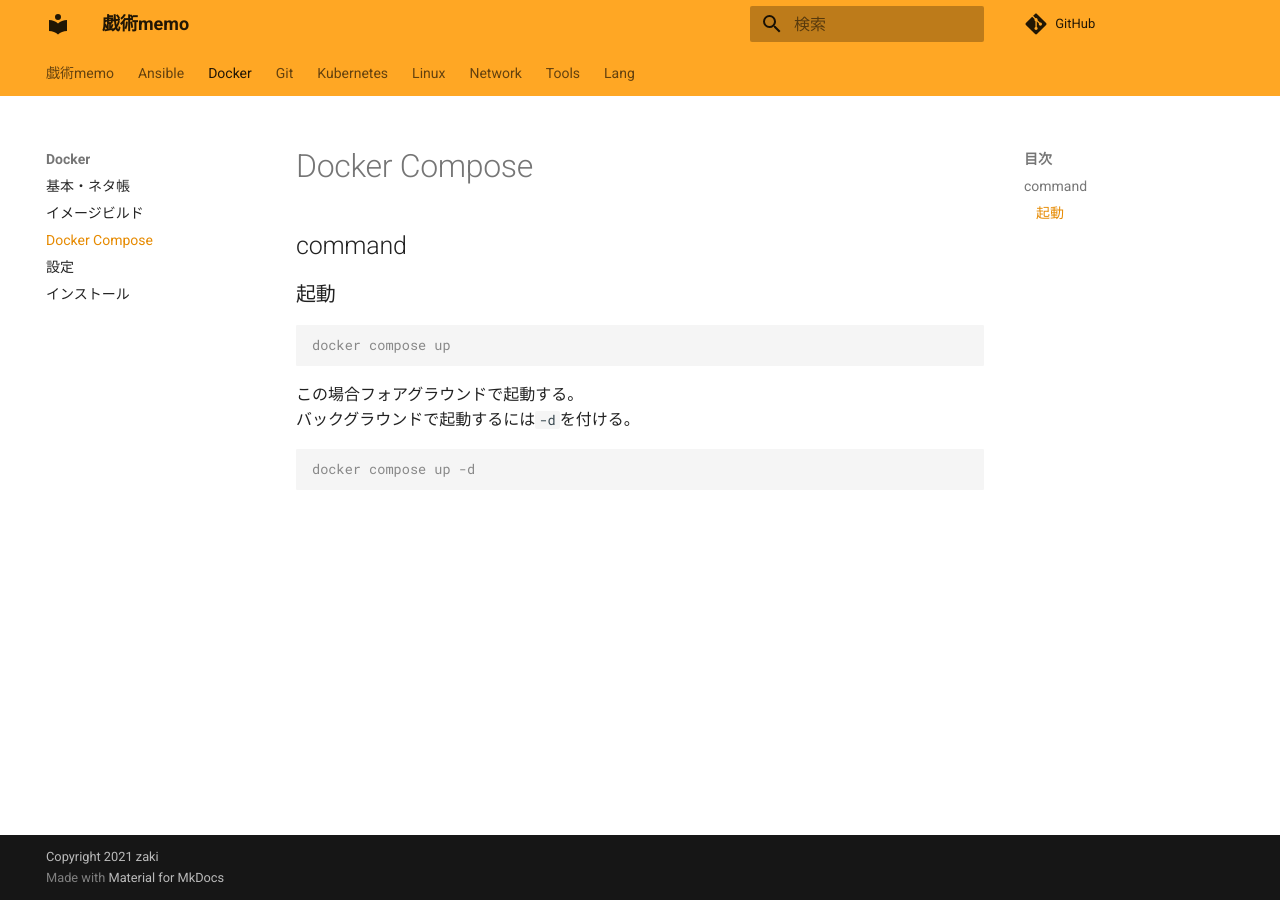
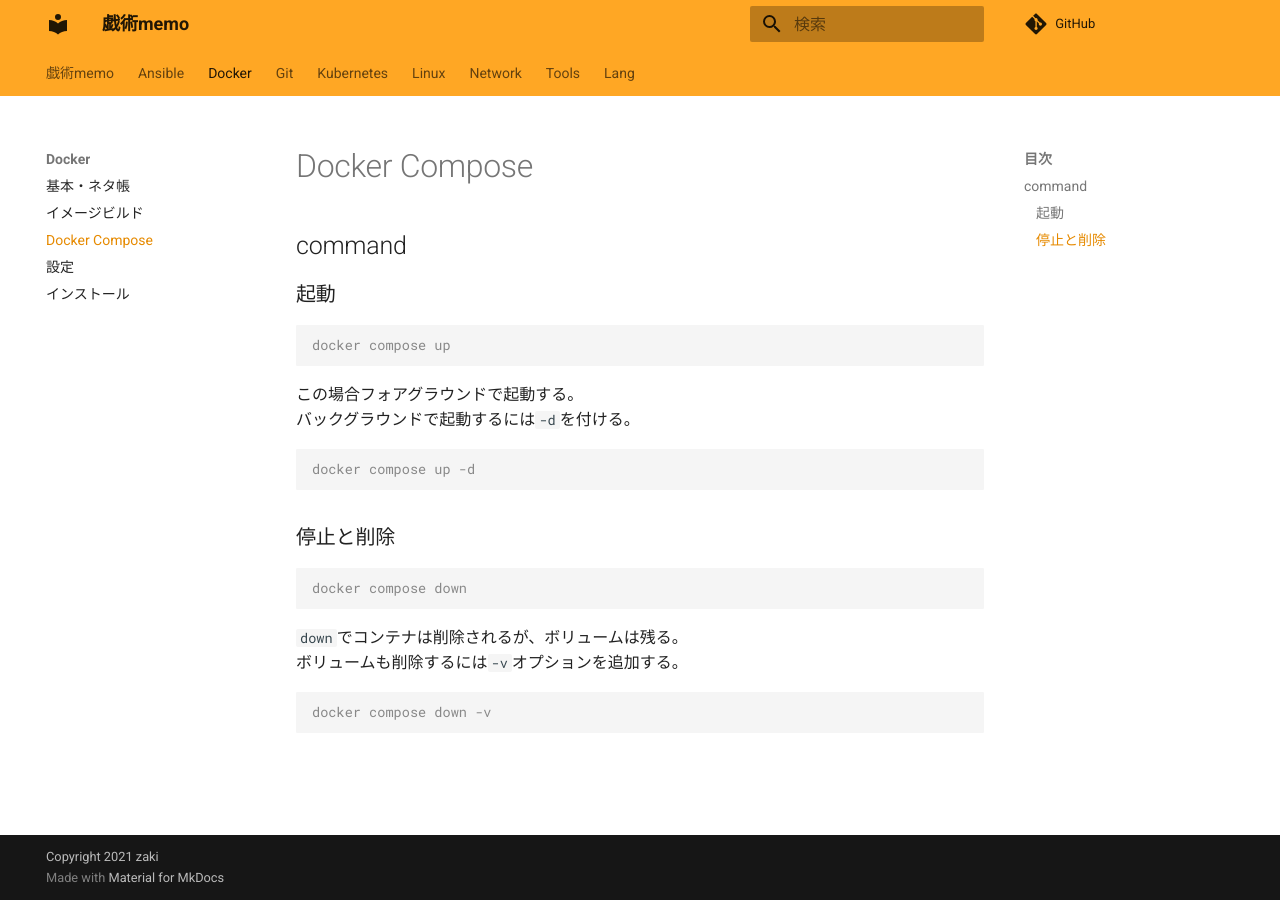
Before and after one commit to zaki-lknr/docs, an MkDocs documentation site: the page built from docs/Docker/compose.md, in a window 1280 px wide. Built offline with MkDocs 1.6.1 and Material for MkDocs 9.7.7, drawn with Linux system fonts in a browser that asks for light colours; comment, search, counter and statistics services are not loaded.

Commit message:
add: docker/compose: 停止と削除

````diff
--- a/docs/Docker/compose.md
+++ b/docs/Docker/compose.md
@@ -14,3 +14,16 @@ docker compose up
 ```console
 docker compose up -d
 ```
+
+### 停止と削除
+
+```console
+docker compose down
+```
+
+`down`でコンテナは削除されるが、ボリュームは残る。
+ボリュームも削除するには`-v`オプションを追加する。
+
+```console
+docker compose down -v
+```
````
